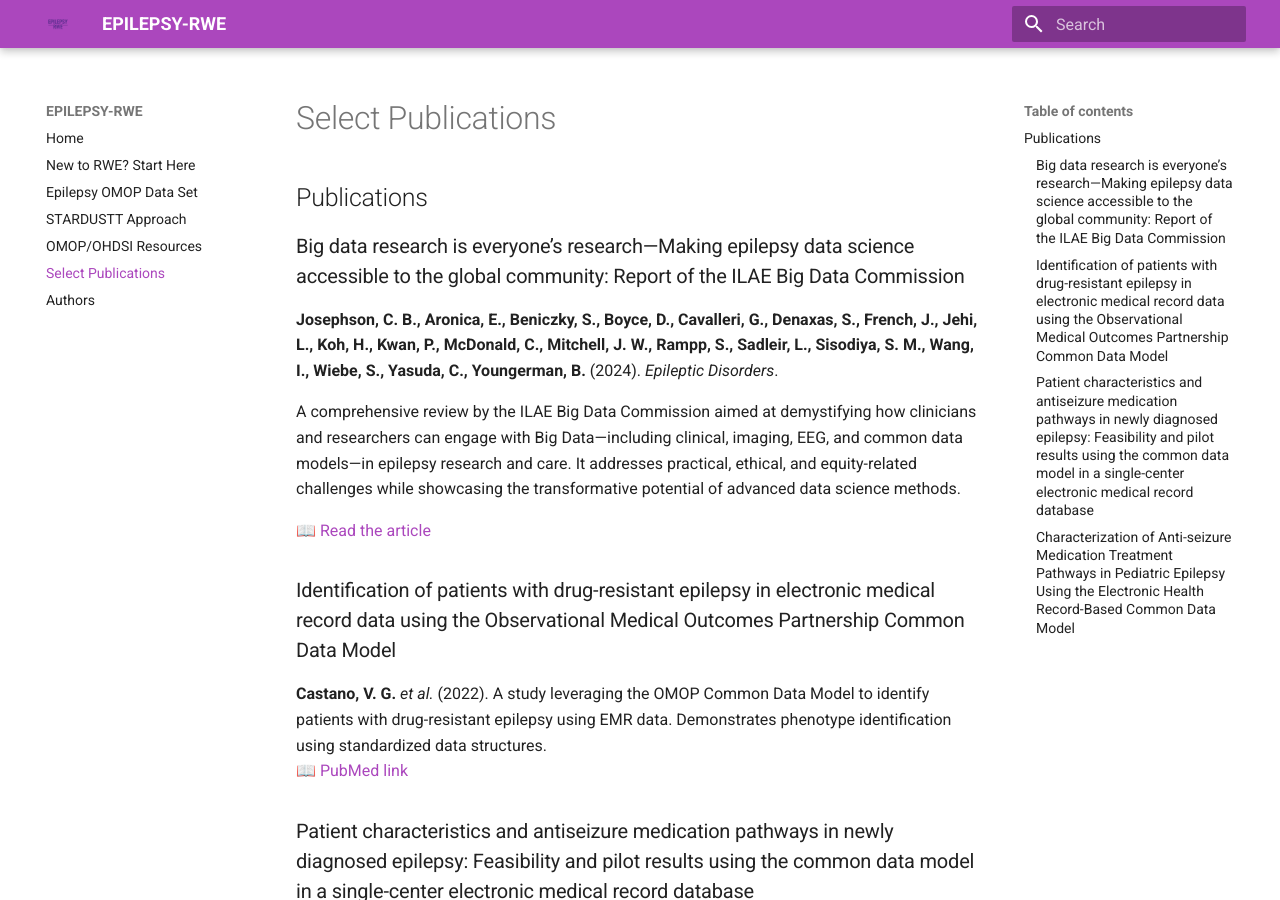
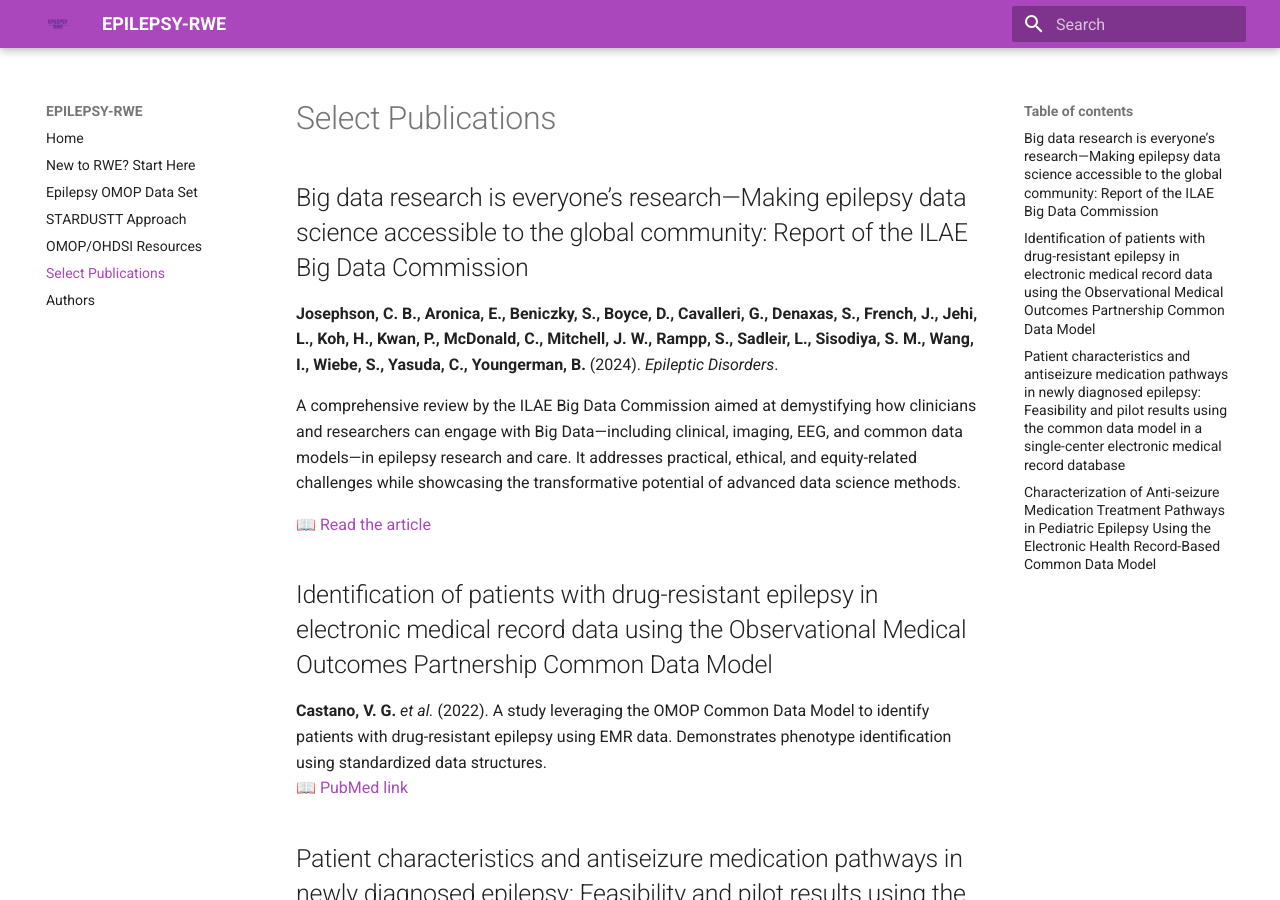
Before and after one commit to BoyceLab/EPILEPSY-RWE, an MkDocs documentation site: the page built from docs/select-publications.md, in a window 1280 px wide and 900 px high. Built offline with MkDocs 1.6.1 and Material for MkDocs 9.7.7, drawn with Linux system fonts in a browser that asks for light colours.

Commit message:
Update select-publications.md

```diff
--- a/docs/select-publications.md
+++ b/docs/select-publications.md
@@ -1,23 +1,20 @@
 #  Select Publications
 
-## Publications
-
-### Big data research is everyone’s research—Making epilepsy data science accessible to the global community: Report of the ILAE Big Data Commission
+## Big data research is everyone’s research—Making epilepsy data science accessible to the global community: Report of the ILAE Big Data Commission
 **Josephson, C. B., Aronica, E., Beniczky, S., Boyce, D., Cavalleri, G., Denaxas, S., French, J., Jehi, L., Koh, H., Kwan, P., McDonald, C., Mitchell, J. W., Rampp, S., Sadleir, L., Sisodiya, S. M., Wang, I., Wiebe, S., Yasuda, C., Youngerman, B.** (2024). *Epileptic Disorders*.
 
 A comprehensive review by the ILAE Big Data Commission aimed at demystifying how clinicians and researchers can engage with Big Data—including clinical, imaging, EEG, and common data models—in epilepsy research and care. It addresses practical, ethical, and equity-related challenges while showcasing the transformative potential of advanced data science methods.
 
 📖 [Read the article](https://doi.org/10.1002/epd2.20288)
 
-
-### Identification of patients with drug-resistant epilepsy in electronic medical record data using the Observational Medical Outcomes Partnership Common Data Model
+## Identification of patients with drug-resistant epilepsy in electronic medical record data using the Observational Medical Outcomes Partnership Common Data Model
 **Castano, V. G.** *et al.* (2022). A study leveraging the OMOP Common Data Model to identify patients with drug-resistant epilepsy using EMR data. Demonstrates phenotype identification using standardized data structures.
 📖 [PubMed link](https://pubmed.ncbi.nlm.nih.gov/36106377/)
 
-### Patient characteristics and antiseizure medication pathways in newly diagnosed epilepsy: Feasibility and pilot results using the common data model in a single-center electronic medical record database
+## Patient characteristics and antiseizure medication pathways in newly diagnosed epilepsy: Feasibility and pilot results using the common data model in a single-center electronic medical record database
 **Spotnitz, M.** *et al.* (2022). A pilot demonstrating feasibility of characterizing adult epilepsy patients and their antiseizure medication treatment pathways using CDM in an EHR-derived dataset.
 📖 [PubMed link](https://pubmed.ncbi.nlm.nih.gov/35276502/)
 
-### Characterization of Anti-seizure Medication Treatment Pathways in Pediatric Epilepsy Using the Electronic Health Record-Based Common Data Model
+## Characterization of Anti-seizure Medication Treatment Pathways in Pediatric Epilepsy Using the Electronic Health Record-Based Common Data Model
 **Kim, H.** *et al.* (2020). Analyzes pediatric epilepsy antiseizure medication treatment pathways using the OMOP CDM based on EHR data. Supports feasibility and applicability of CDM for pediatric epilepsy research.
 📖 [PubMed link](https://pubmed.ncbi.nlm.nih.gov/32477256/)
```
